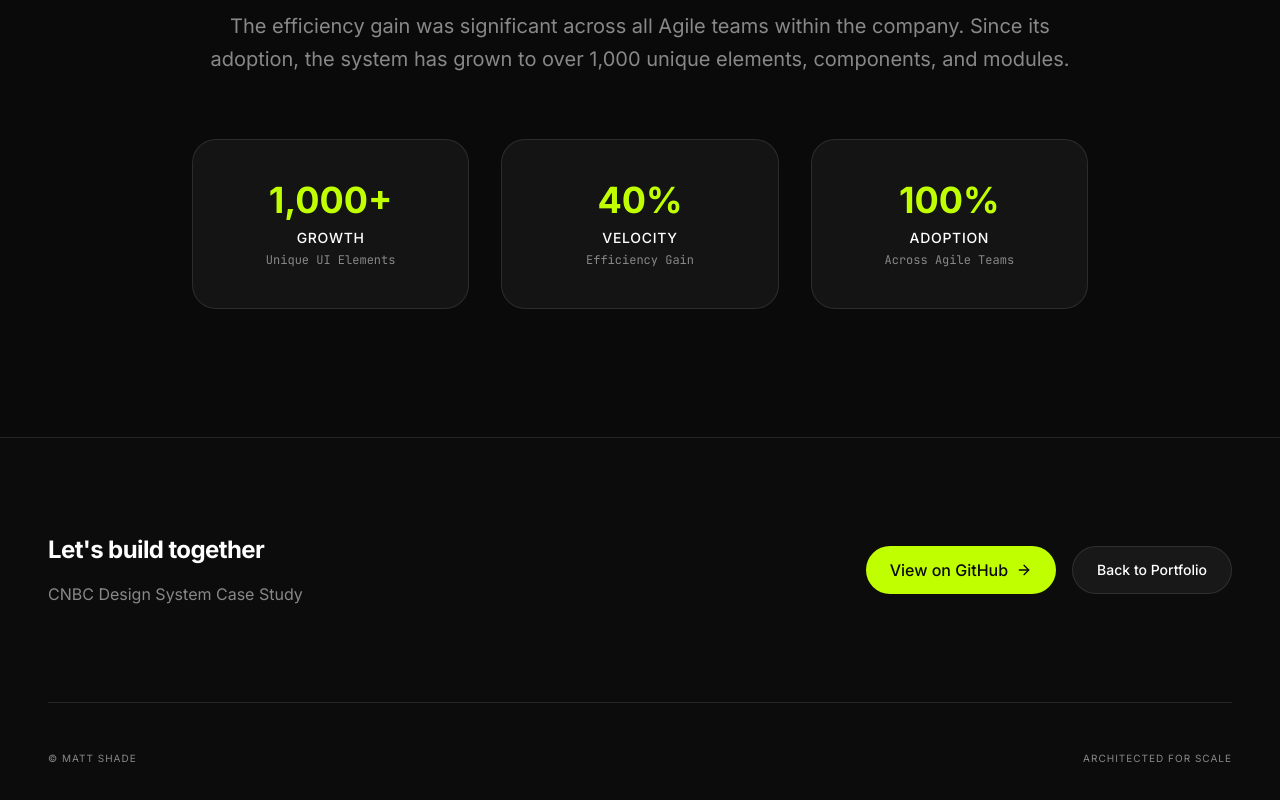
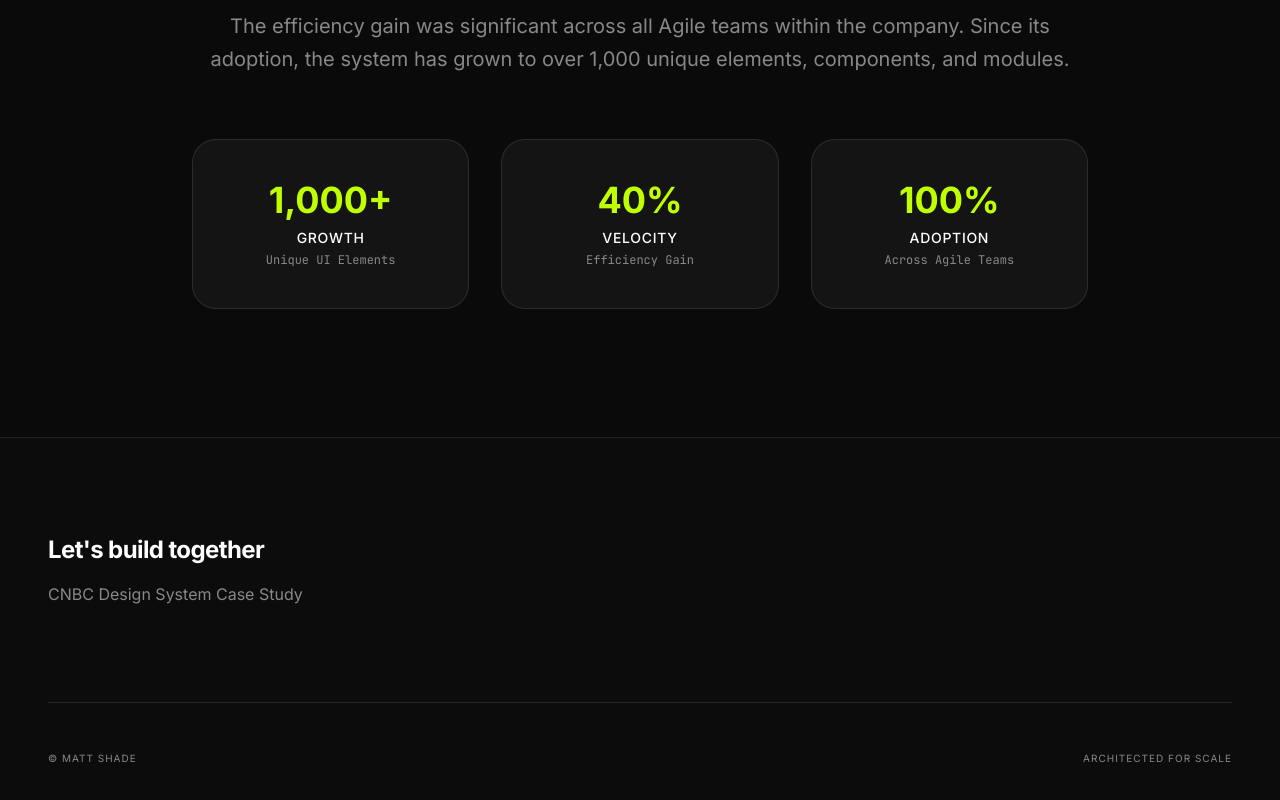
Before and after one commit to mattshade/cnbc-design-system, a React (Vite) app: page / in a window 1280 px wide. Shown: the part 8374-9174 px from the top of the page. Built offline with nearby package versions, Linux system fonts and the light colour scheme.

Commit message:
chore: remove buttons from footer

```diff
--- a/src/App.tsx
+++ b/src/App.tsx
@@ -609,14 +609,7 @@ export default function App() {
               <h3 className="text-2xl font-bold mb-4">Let's build together</h3>
               <p className="text-muted">CNBC Design System Case Study</p>
             </div>
-            <div className="flex gap-4">
-              <button className="btn-primary">
-                View on GitHub <ArrowRight className="w-4 h-4" />
-              </button>
-              <button className="px-6 py-3 bg-white/5 hover:bg-white/10 rounded-full transition-colors border border-white/10 text-sm font-medium">
-                Back to Portfolio
-              </button>
-            </div>
+
           </div>
           <div className="mt-24 pt-12 border-t border-border flex justify-between items-center text-[10px] uppercase tracking-widest text-muted">
             <span>© Matt Shade</span>
```
